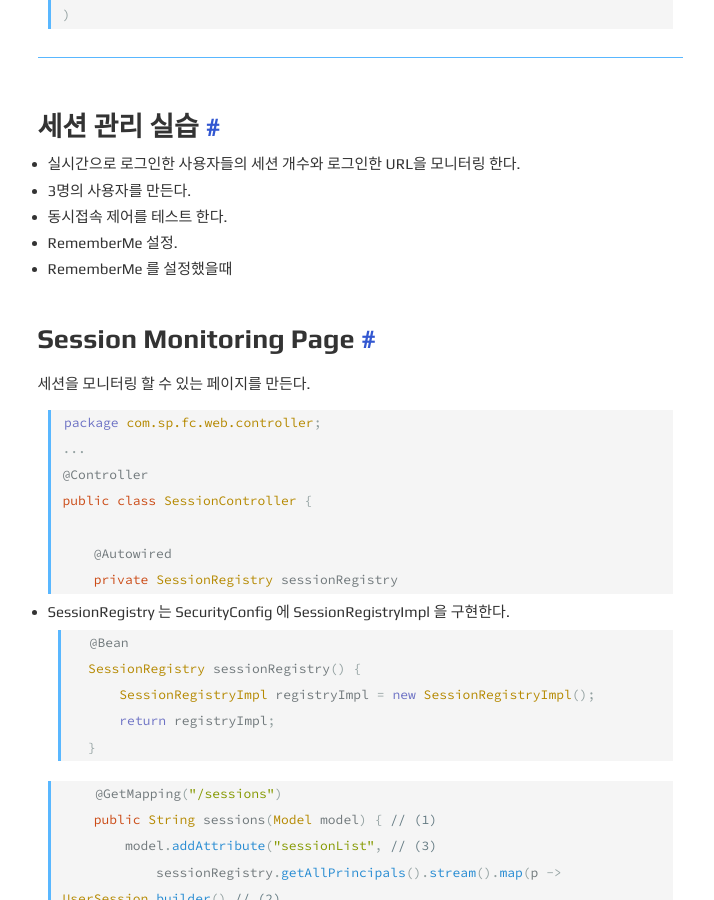
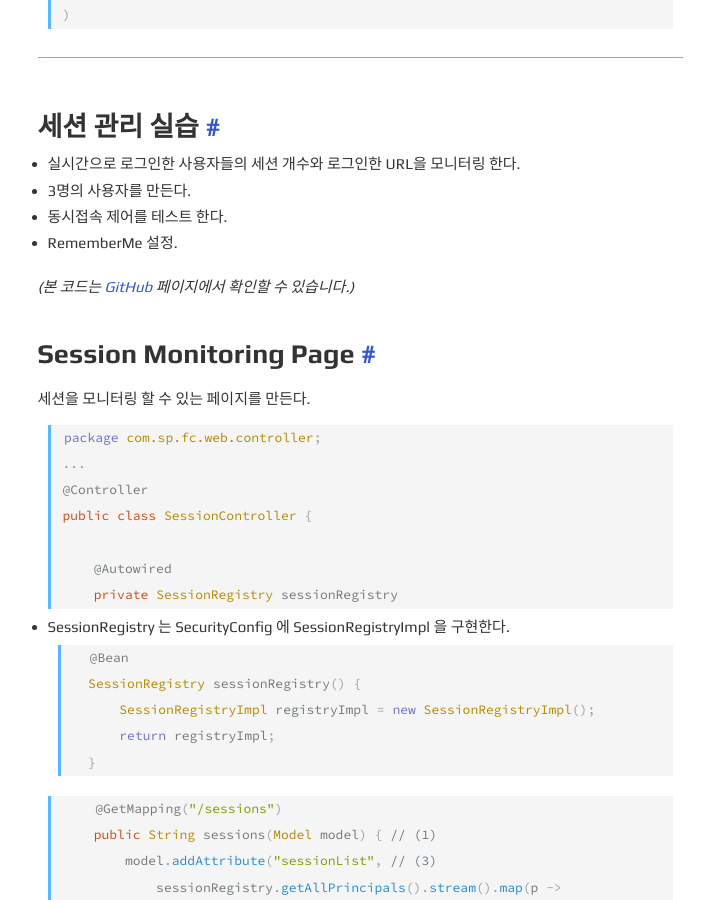
Before and after one commit to Bluewind8791/Bluewind8791.github.io, a Jekyll site: the page built from _posts/2022-01-18-session-management.md, in a window 1280 px wide and 900 px high, scrolled down 2732 px. Shown: the whole window, without its empty margins (280-994 px from the left). Built offline with Jekyll 4.4.1, drawn with Linux system fonts in a browser that asks for light colours; comment, search, counter and statistics services are not loaded.

Commit message:
Edit post

```diff
--- a/_posts/2022-01-18-session-management.md
+++ b/_posts/2022-01-18-session-management.md
@@ -87,7 +87,8 @@ http
 - 3명의 사용자를 만든다.
 - 동시접속 제어를 테스트 한다.
 - RememberMe 설정.
-- RememberMe 를 설정했을때
+
+*(본 코드는 [GitHub](https://github.com/Bluewind8791/learning_programming/tree/main/Learning-Spring/part3_spring-security/8-session-management) 페이지에서 확인할 수 있습니다.)*
 
 ## Session Monitoring Page
 
```
Also changed, not shown: _posts/2022-01-16-user_details_service_test.md (+2 -2 lines).
